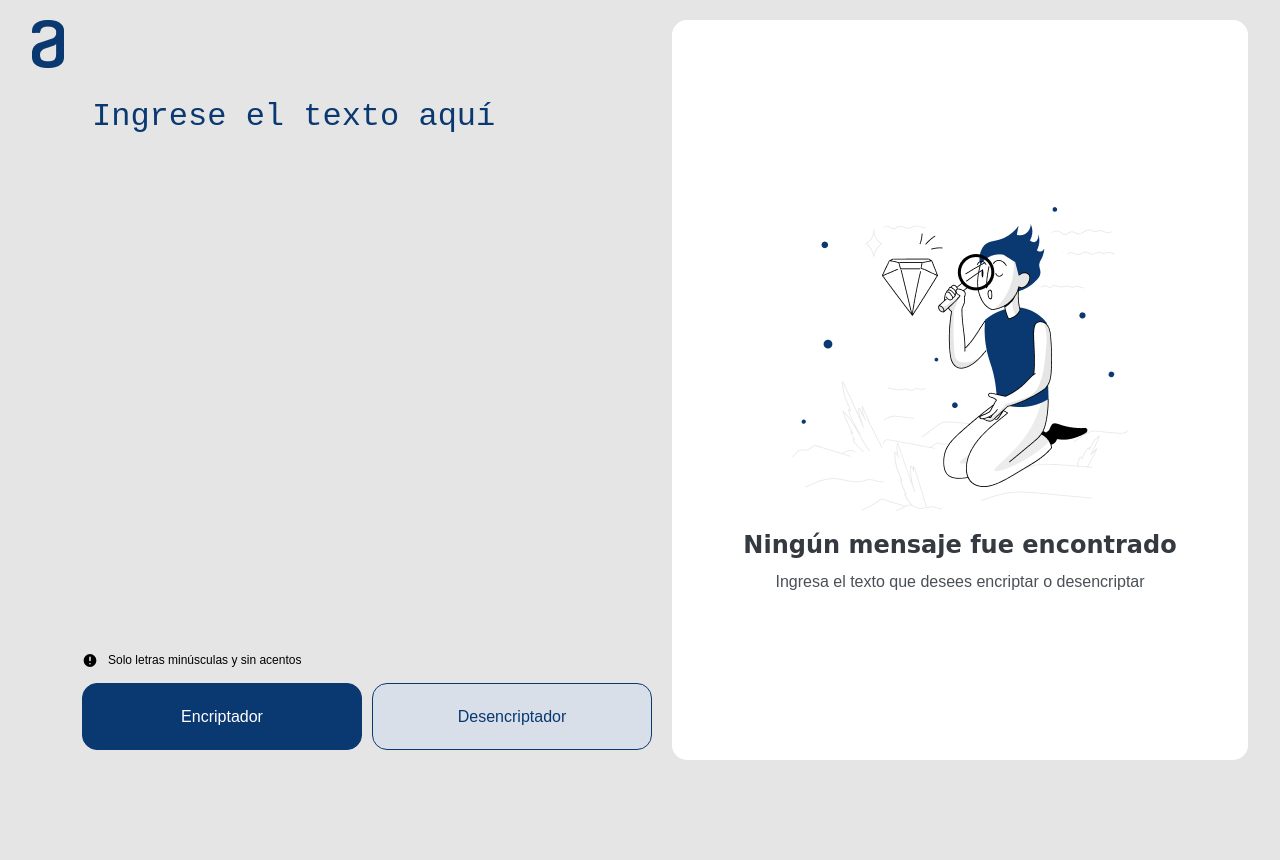
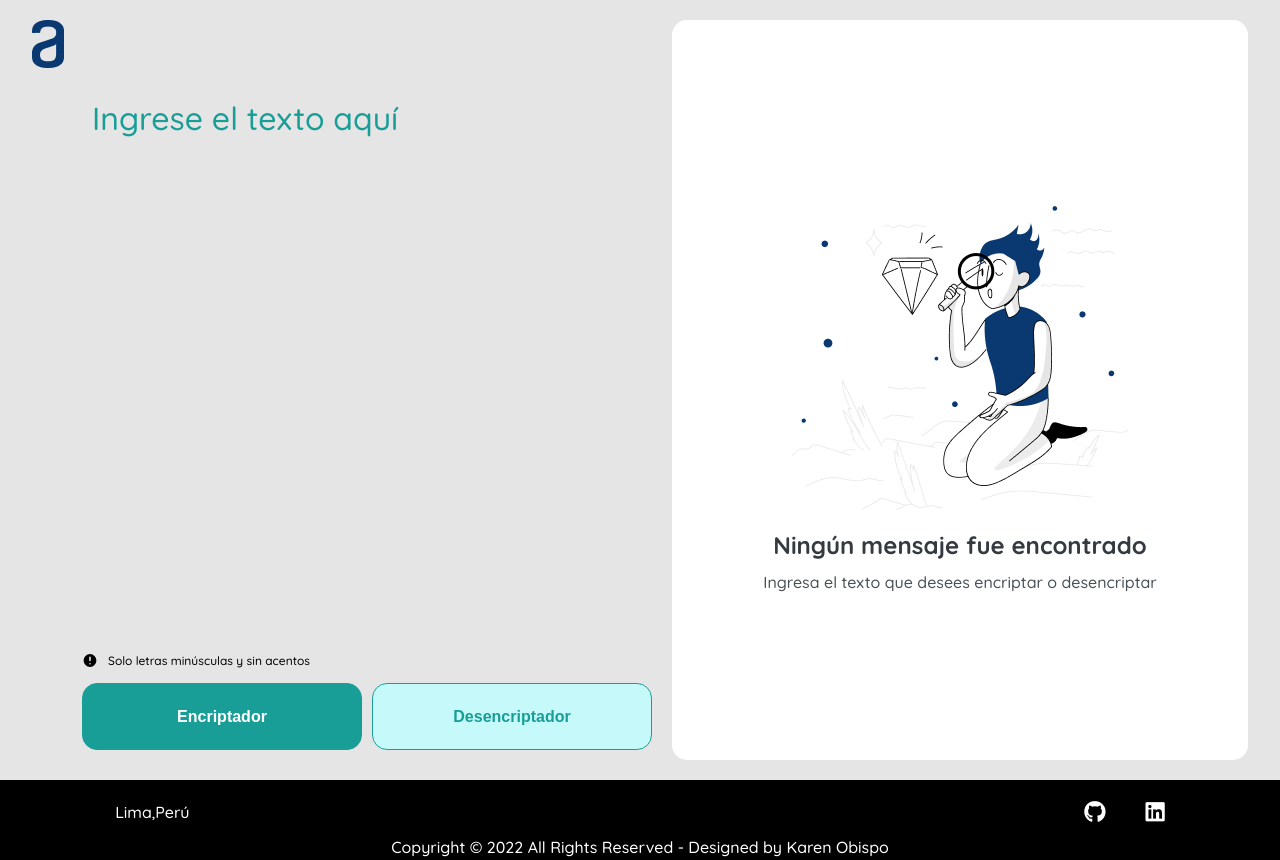
Before and after one commit to sskaren1/Challenge_1_Encriptador-de-texto, a plain HTML site: page index.html in a window 1280 px wide. Before the commit the page ends 800 px from the top, so only its background shows below. Drawn offline with Linux system fonts and the light colour scheme.

Commit message:
add: footer and styles

```diff
--- a/css/base/typography.css
+++ b/css/base/typography.css
@@ -2,7 +2,7 @@
 
 body {
   font-family: var(--secondary-font);
-  font-weight: var(--regular);
+  font-weight: var(--medium);
 }
 
 h1,
@@ -33,12 +33,26 @@ h4 {
 p,
 span {
   font-family: var(--secondary-font);
-  font-weight: var(--regular);
+  font-weight: var(--medium);
   line-height: 2.5rem;
   font-size: 1.6rem;
 }
+
+a {
+  font-family: var(--secondary-font);
+  font-weight: var(--medium);
+  text-decoration: none;
+  line-height: 2.5rem;
+  font-size: 2.2rem;
+}
+
 button {
   font-size: 1.6rem;
+  font-weight: var(--bold);
+}
+
+textarea {
+  font-family: var(--secondary-font);
 }
 
 .encryptor__message textarea {
--- a/css/base/variables.css
+++ b/css/base/variables.css
@@ -1,31 +1,25 @@
 :root{
     /* Fonts*/
-    --main-font: 'Lobster', cursive;/*weight: 400*/
-    --secondary-font: 'Catamaran', sans-serif;/*weight: 400,700*/
-    --link-font: 'Lobster', cursive; /*400*/
+    --main-font: 'Quicksand', sans-serif;/*weight: 500,700*/
+    --secondary-font: 'Quicksand', sans-serif;/*weight: 500,700*/
+    --link-font: 'Quicksand', sans-serif;/*weight: 500,700*/
 
     /* Font weight */
-    --regular: 400;
+    --medium: 400;
     --bold: 700;
-
-    /* Media Queries */
-    /* --telefono: 480px;
-    --tablet: 768px;
-    --desktop: 1024px;
-    --macbook_air:1440px;
-    --macbook_pro_13:2560px; */
-
-    /* gap - padding - margin */
-    --gap-1: 1rem;
-    --gap-2: 2rem;
-    --gap-3: 3rem;
-    --gap-4: 4rem;
-    --gap-5: 5rem;
-    --padding_elemt:2rem;
-    --margin_elemt:2rem;
 
     /* Colores */
     --color-1: #E5E5E5;
+    --color-2: #199e97;
+    --color-3: #343A40;
+    --color-4: #495057;
+    --color-5: #c6fafa;
+    --color-6: #fa4332;
+    --color-7: #64b100;
+    --neutral-1: rgb(0, 0, 0);
+    --neutral-2: rgb(255, 255, 255);
+    --neutral-3: rgb(74, 74, 74);
+    /* --color-1: #E5E5E5;
     --color-2: #0A3871;
     --color-3: #343A40;
     --color-4: #495057;
@@ -34,5 +28,5 @@
     --color-7: #64b100;
     --neutral-1: rgb(0, 0, 0);
     --neutral-2: rgb(255, 255, 255);
-    --neutral-3: rgb(74, 74, 74);
+    --neutral-3: rgb(74, 74, 74); */
 }
--- a/css/index.css
+++ b/css/index.css
@@ -48,7 +48,8 @@
   }
 }
 /* textarea */
-.encryptor__message textarea, .decryptor__message textarea {
+.encryptor__message textarea,
+.decryptor__message textarea {
   width: 100%;
   min-height: 30vh;
   background-color: transparent;
@@ -58,11 +59,13 @@
   resize: none;
 }
 @media (min-width: 1000px) {
-  .encryptor__message textarea, .decryptor__message textarea {
+  .encryptor__message textarea,
+  .decryptor__message textarea {
     min-height: 68vh;
   }
 }
-.encryptor__message textarea::placeholder, .decryptor__message textarea::placeholder {
+.encryptor__message textarea::placeholder,
+.decryptor__message textarea::placeholder {
   color: var(--color-2);
 }
 /* warning */
@@ -97,7 +100,7 @@
   width: 100%;
   height: 6.7rem;
   border-radius: 1.5rem;
-  border: 1px solid #0a3871;
+  border: 1px solid var(--color-2);
   cursor: pointer;
 }
 @media (min-width: 1000px) {
@@ -123,14 +126,11 @@
   padding: 4rem 2rem 2rem;
 }
 /* decryptor empty */
-/* .decryptor__empty{
-  display: flex;
-} */
-.decryptor__empty.full{
+.decryptor__empty.full {
   display: none;
 }
 @media (min-width: 1000px) {
-  .decryptor__empty{
+  .decryptor__empty {
     display: flex;
     flex-direction: column;
     align-items: center;
@@ -153,11 +153,11 @@
   color: var(--color-4);
 }
 /* decryptor full */
-.decryptor__full.empty{
+.decryptor__full.empty {
   display: none;
 }
 @media (min-width: 1000px) {
-  .decryptor__full.full{
+  .decryptor__full.full {
     display: flex;
     flex-direction: column;
     align-items: center;
@@ -169,8 +169,8 @@
   color: var(--color-4);
   margin-bottom: 2rem;
 }
-@media (min-width: 1000px){
-  .decryptor__full .decryptor__message p{
+@media (min-width: 1000px) {
+  .decryptor__full .decryptor__message p {
     margin-bottom: 0;
   }
 }
@@ -196,3 +196,52 @@
 .alert--success {
   background-color: var(--color-7);
 }
+
+/* Footer */
+.footer {
+  background-color: var(--neutral-1);
+  width: 100%;
+  color: var(--neutral-2);
+}
+.footer__container {
+  display: flex;
+  flex-direction: column;
+  justify-content: space-between;
+  align-items: center;
+  padding: 2rem 0 0;
+  text-align: center;
+}
+.follow--footer{
+  display: flex;
+  column-gap: 4rem;
+  justify-content: center;
+  align-items: center;
+}
+.follow--footer a{
+  color: var(--neutral-2);
+}
+.follow--footer a:hover {
+  color: var(--color-2);
+}
+@media (min-width: 720px) {
+  .footer__container {
+    display: grid;
+    gap: 1rem;
+    grid-template-columns: repeat(2 1fr);
+    grid-template-rows: repeat(2, 1fr);
+    align-items: center;
+    justify-items: center;
+  }
+  .footer__site {
+    grid-row: 1/2;
+    grid-column: 1/2;
+  }
+  .follow--footer {
+    grid-row: 1/2;
+    grid-column: 2/3;
+  }
+  .footer__copyright {
+    grid-row: 2/3;
+    grid-column: 1/3;
+  }
+}
--- a/index.html
+++ b/index.html
@@ -5,6 +5,19 @@
     <meta http-equiv="X-UA-Compatible" content="IE=edge" />
     <meta name="viewport" content="width=device-width, initial-scale=1.0" />
     <title>Encriptador de Texto</title>
+
+    <!-- google font -->
+    <link rel="preconnect" href="https://fonts.googleapis.com">
+    <link rel="preconnect" href="https://fonts.gstatic.com" crossorigin>
+    <link href="https://fonts.googleapis.com/css2?family=Quicksand:wght@500;700&display=swap" rel="stylesheet">
+
+    <!-- font awesome -->
+    <script
+      src="https://kit.fontawesome.com/6336ec91fc.js"
+      crossorigin="anonymous"
+    ></script>
+
+    <!-- estilos -->
     <link rel="stylesheet" href="./css/index.css" />
   </head>
   <body>
@@ -66,6 +79,36 @@
         </div>
       </div>
     </div>
+    <footer class="footer">
+      <div class="footer__container">
+        <div class="footer__site">
+          <p>Lima,Perú</p>
+        </div>
+        <div class="follow follow--footer">
+          <a
+            href="https://github.com/sskaren1"
+            class="follow__icon"
+            title="Developer's Github"
+            target="_blank"
+          >
+            <i class="fab fa-github"></i>
+          </a>
+          <a
+            href="https://www.linkedin.com/in/karen-obispo-campos"
+            class="follow__icon"
+            title="Developer's LinkedIn"
+            target="_blank"
+          >
+            <i class="fab fa-linkedin"></i>
+          </a>
+        </div>
+        <div class="footer__copyright">
+          <p>
+            Copyright &copy; 2022 All Rights Reserved - Designed by Karen Obispo
+          </p>
+        </div>
+      </div>
+    </footer>
     <script src="./js/index.js"></script>
   </body>
 </html>
```
